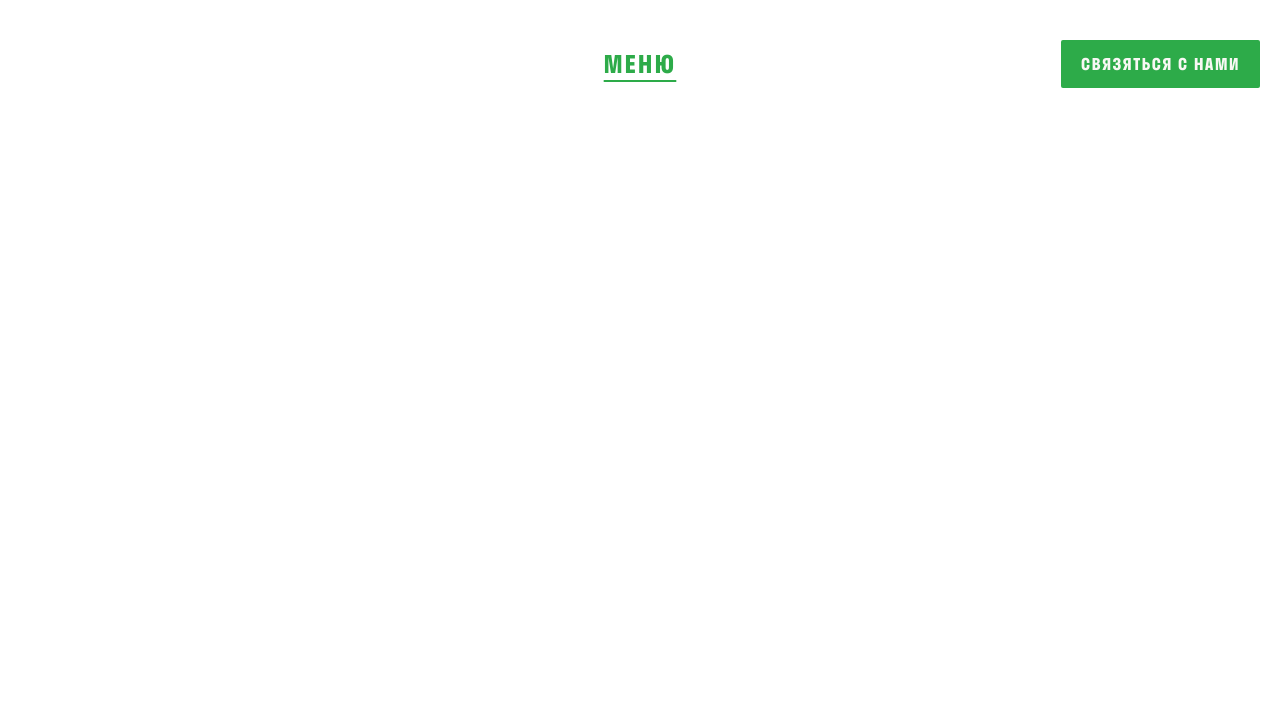
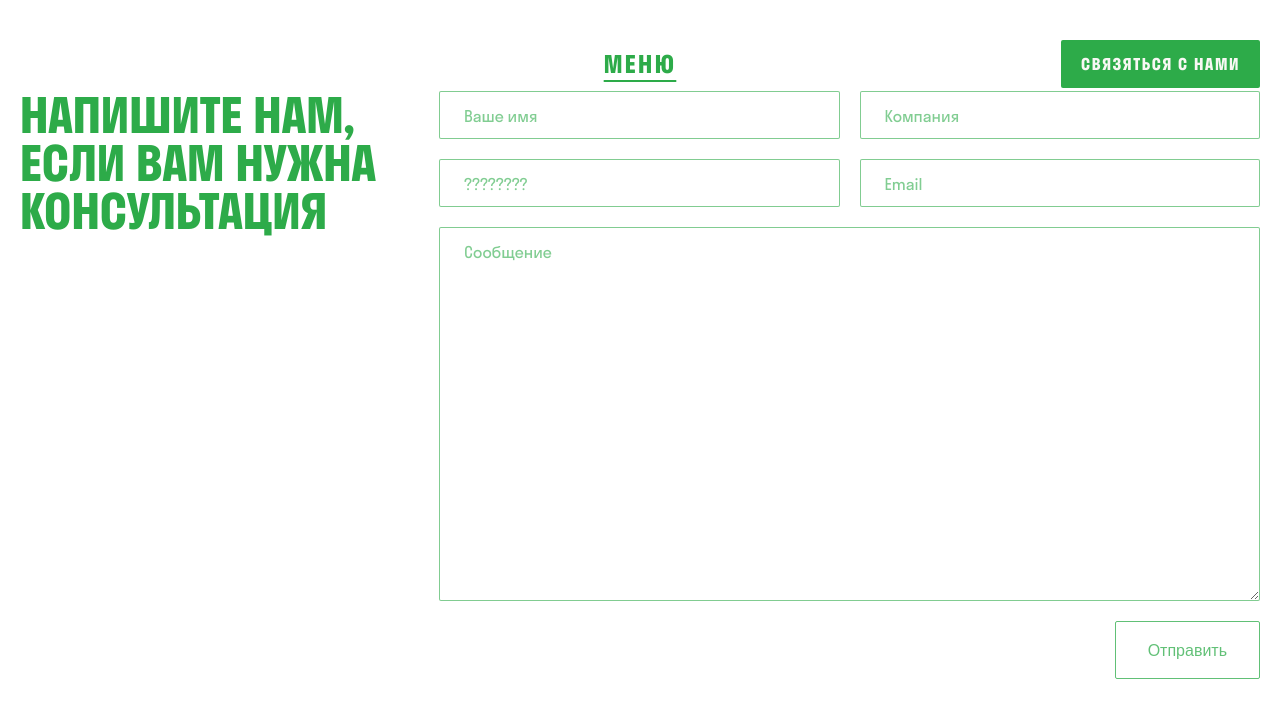
Before and after one commit to DavidEliauri/TBGROUP, a Vue app: page /consult in a window 1280 px wide. Shown: the top 718 px of the page. Built offline with nearby package versions, Linux system fonts and the light colour scheme.

Commit message:
Control point

```diff
--- a/src/App.vue
+++ b/src/App.vue
@@ -21,8 +21,6 @@ const is_filters_showed = computed(() => route.meta?.filters)
 
 </script>
 <style lang="scss">
-
-
 .opacity {
   &-enter-from, &-leave-to{
     opacity:0;
--- a/src/assets/scss/style.scss
+++ b/src/assets/scss/style.scss
@@ -13,7 +13,7 @@ body {
   font-weight: 400;
   font-size: 16px;
   line-height: 135%;;
-  overflow-x: hidden;
+  //overflow-x: hidden;
   overflow-y: overlay;
 }
 
--- a/src/components/Navigation.vue
+++ b/src/components/Navigation.vue
@@ -11,6 +11,7 @@
           <router-link class="navigation__menu__link link" to="#">Мероприятия</router-link>
           <router-link class="navigation__menu__link link" to="/blog">Блог</router-link>
           <router-link class="navigation__menu__link link" to="#">Команда</router-link>
+          <router-link class="navigation__menu__link link" to="/consult">Консультация</router-link>
         </nav>
       </div>
       <button class="navigation__button caption_1 uppercase">Связяться с нами</button>
--- /dev/null
+++ b/src/pages/Consult.vue
@@ -0,0 +1,110 @@
+<template>
+  <main class="page consult-page">
+    <h4 class="consult-page__title">
+      Напишите нам, если вам нужна консультация
+    </h4>
+    <form @submit="send" class="consult-page__form">
+      <div class="consult-page__form__row">
+        <input class="consult-page__form__input body" type="text" placeholder="Ваше имя"/>
+        <input class="consult-page__form__input body" type="text" placeholder="Компания"/>
+      </div>
+      <div class="consult-page__form__row">
+        <input class="consult-page__form__input body" type="text" placeholder="????????"/>
+        <input class="consult-page__form__input body" type="email" placeholder="Email"/>
+      </div>
+      <textarea class="consult-page__form__input consult-page__form__textarea body" placeholder="Сообщение"/>
+      <SecondaryButton class="consult-page__form__submit">Отправить</SecondaryButton>
+    </form>
+  </main>
+  <div class="message-accept-modal">
+    <dialog class="message-accept-modal__content"></dialog>
+  </div>
+</template>
+
+<script setup>
+import SecondaryButton from '@/components/Buttons/Secondary.vue';
+</script>
+
+<style lang='scss'>
+.consult-page {
+  display: flex;
+  flex-direction: row;
+  justify-content: space-between;
+  align-items: flex-start;
+  grid-gap: 20px;
+  max-width: 1240px;
+  margin: 0 auto;
+
+  &__title {
+    display: block;
+    width: 399px;
+    flex-grow: 0;
+    flex-shrink: 0;
+    color: $BRIGHT_GREEN_100;
+  }
+
+  &__form {
+    display: flex;
+    flex-direction: column;
+    justify-content: flex-start;
+    align-items: flex-start;
+    flex-shrink: 0;
+    flex-grow: 1;
+    grid-gap: 20px;
+
+    &__input {
+      border: 1.5px solid $BRIGHT_GREEN_60;
+      color: $BRIGHT_GREEN_60;
+      flex-grow: 1;
+      height: 48px;
+      border-radius: 2px;
+      padding: 14px 24px 12px;
+      transition: $TRANSITION;
+      outline: none;
+
+      &::placeholder {
+        color: $BRIGHT_GREEN_60;
+      }
+
+      &:disabled {
+        &::placeholder {
+          color: $BRIGHT_GREEN_30;
+        }
+
+        color: $BRIGHT_GREEN_30;
+        border-color: $BRIGHT_GREEN_30;
+      }
+
+      &:not(&:disabled):hover {
+        border-color: $BRIGHT_GREEN_75;
+        color: $BRIGHT_GREEN_75;
+      }
+
+      &:not(&:disabled):focus {
+        border: 1.5px solid $BRIGHT_GREEN_100;
+        color: $BRIGHT_GREEN_100;
+      }
+    }
+
+    &__textarea {
+      height: 374px;
+      max-height: 374px;
+      width: 100%;
+    }
+
+
+    &__row {
+      display: flex;
+      flex-direction: row;
+      justify-content: space-between;
+      align-items: center;
+      grid-gap: 20px;
+      width: 100%;
+    }
+
+    &__submit {
+      align-self: flex-end;
+    }
+  }
+}
+</style>
--- a/src/router/router.js
+++ b/src/router/router.js
@@ -20,10 +20,16 @@ const routes = [
         component: () => import("@/pages/Swiper.vue")
     },
     {
-        path: '/Blog',
+        path: '/blog',
         name: 'Blog page',
         meta: {filters: true},
         component: () => import("@/pages/Blog.vue")
+    },
+    {
+        path: '/consult',
+        name: 'Consult page',
+        meta: {filters: false},
+        component: () => import("@/pages/Consult.vue")
     }
 ]
 const router = createRouter({
```
Also changed, not shown: src/assets/sprites.svg.
